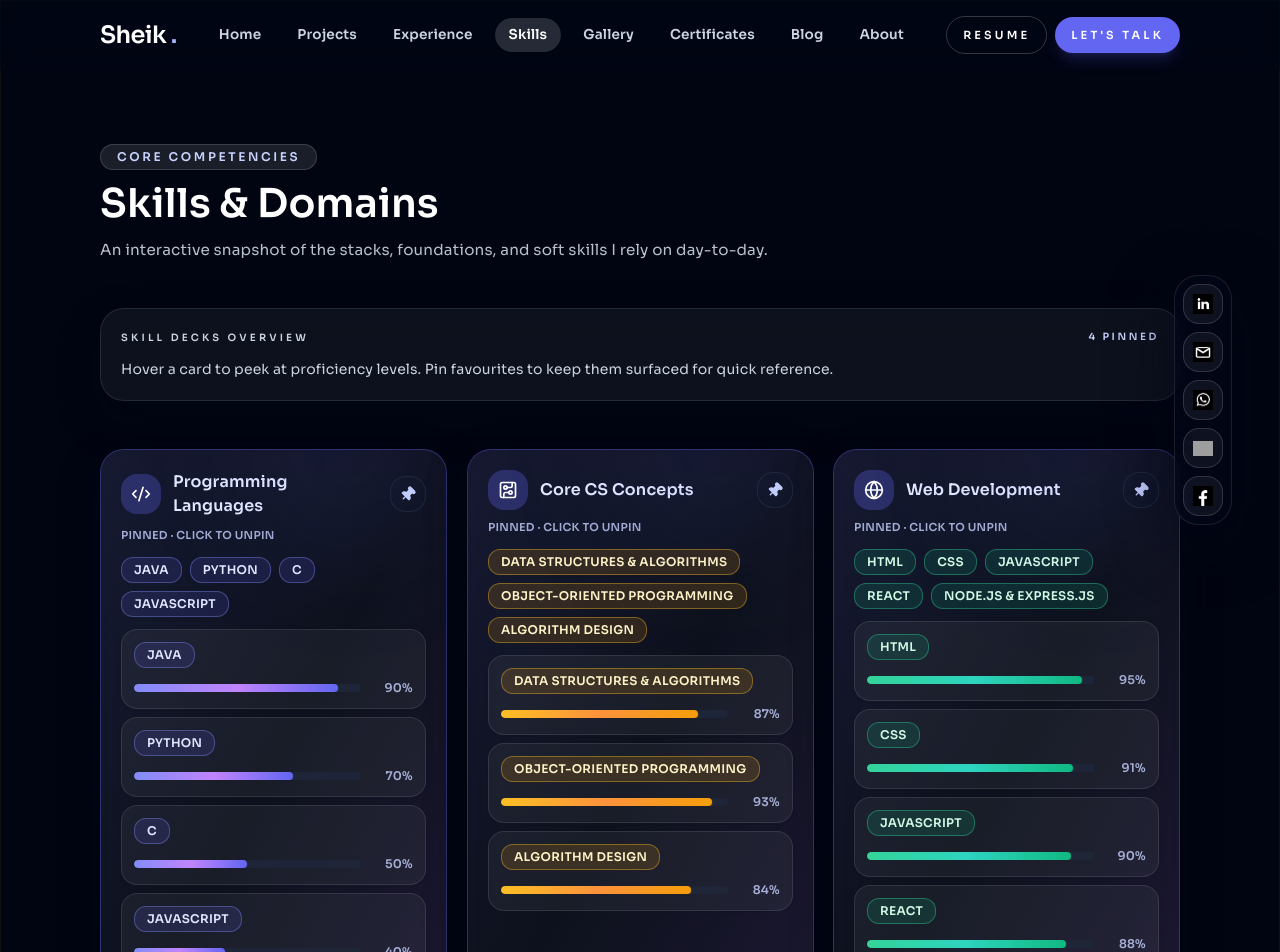
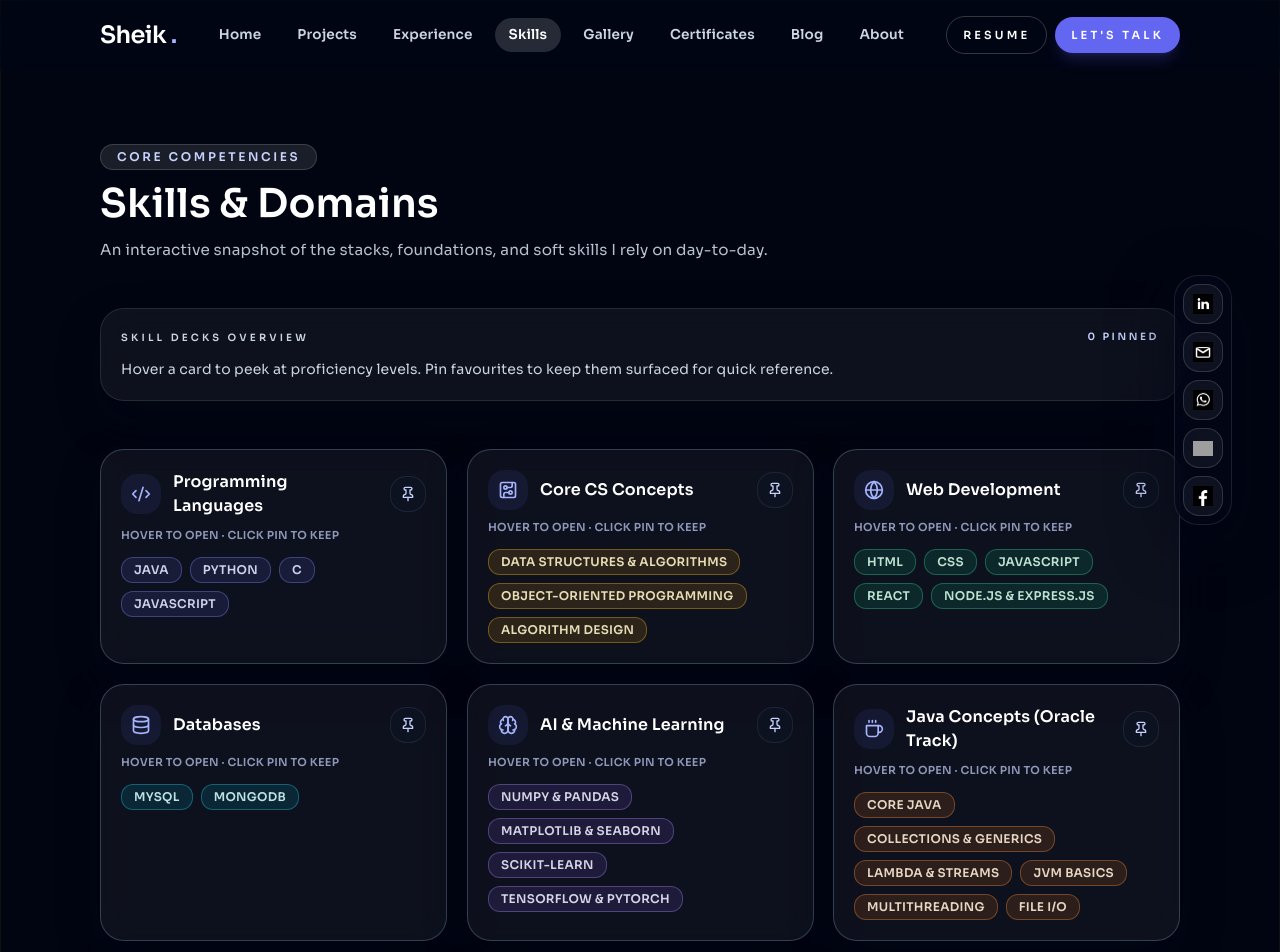
Before and after one commit to SHEIKABDULLAHPM/sheik-portfolio, a React (Vite) app: page /skills in a window 1280 px wide. Shown: the top 952 px of the page. Built offline with nearby package versions, Linux system fonts and the light colour scheme; grey boxes are pictures that could not be loaded.

Commit message:
feat: initialize portfolio site

```diff
--- a/index.html
+++ b/index.html
@@ -2,17 +2,17 @@
 <html lang="en">
   <head>
     <meta charset="UTF-8" />
-    <link rel="icon" type="image/svg+xml" href="/vite.svg" />
+    <link rel="icon" type="image/svg+xml" href="src\assets\logo\logo-sheik abdullah.png" />
     <meta name="viewport" content="width=device-width, initial-scale=1.0" />
     <title data-default>Peer Sheik Abdullah · Portfolio</title>
     <meta name="description" content="Modern portfolio for Peer Sheik Abdullah — showcasing product-focused engineering work, case studies, and ways to collaborate." />
     <meta property="og:title" content="Peer Sheik Abdullah · Product-Focused Engineer" />
     <meta property="og:description" content="Browse projects, certifications, and experience across AI, frontend, and data storytelling." />
-    <meta property="og:image" content="/vite.svg" />
+    <meta property="og:image" content="/sa-mark.svg" />
     <meta name="twitter:card" content="summary_large_image">
     <meta name="twitter:title" content="Peer Sheik Abdullah · Product-Focused Engineer" />
     <meta name="twitter:description" content="A cohesive view of my projects, tools, and internship experience." />
-    <meta name="twitter:image" content="/vite.svg" />
+    <meta name="twitter:image" content="src\assets\logo\logo-sheik abdullah.png" />
 </head>
   <body>
     <div id="root"></div>
--- a/src/components/SkillCard.jsx
+++ b/src/components/SkillCard.jsx
@@ -38,7 +38,8 @@ const SkillCard = ({
 }) => {
   const skillItems = items ?? [];
   const hasDetails = skillItems.length > 0;
-  const isExpanded = isPinned || expanded;
+  const isExpanded = Boolean(expanded);
+  const isHoverExpanded = isExpanded && !isPinned;
 
   const {
     chipBg = 'bg-indigo-500/15',
@@ -52,45 +53,35 @@ const SkillCard = ({
 
   const handleKeyDown = useCallback(
     (event) => {
-      if (!hasDetails) {
+      if (!hasDetails || (event.key !== 'Enter' && event.key !== ' ')) {
         return;
       }
-      if (event.key === 'Enter' || event.key === ' ') {
-        event.preventDefault();
-        if (onPinToggle) {
-          onPinToggle();
-        } else if (onHoverChange) {
-          onHoverChange(!isExpanded);
-        }
+      event.preventDefault();
+      if (onPinToggle) {
+        onPinToggle();
       }
     },
-    [hasDetails, isExpanded, onHoverChange, onPinToggle]
+    [hasDetails, onPinToggle]
   );
 
   const isHoverable = hasDetails;
   const helperText = isPinned
     ? 'Pinned · click to unpin'
-    : isExpanded
-      ? 'Hover away to hide'
-      : 'Click to pin or hover to preview';
+    : isHoverExpanded
+      ? 'Hovering · move away to hide'
+      : 'Hover to open · click pin to keep';
 
   const handleActivate = useCallback(
     (event) => {
-      if (!hasDetails) {
+      if (!hasDetails || !onPinToggle) {
         return;
       }
       if (event) {
         event.preventDefault();
       }
-      if (onPinToggle) {
-        onPinToggle();
-        return;
-      }
-      if (onHoverChange) {
-        onHoverChange(!isExpanded);
-      }
+      onPinToggle();
     },
-    [hasDetails, isExpanded, onHoverChange, onPinToggle]
+    [hasDetails, onPinToggle]
   );
 
   const handlePinToggle = useCallback(
@@ -119,6 +110,8 @@ const SkillCard = ({
     onHoverChange(false);
   }, [hasDetails, onHoverChange]);
 
+  const borderColor = isExpanded ? 'rgba(99, 102, 241, 0.4)' : 'rgba(71, 85, 105, 0.7)';
+
   return (
     <motion.div
       className={`group relative flex h-full flex-col overflow-hidden rounded-[24px] border border-white/12 bg-white/5 p-4 shadow-[0_18px_40px_rgba(2,6,23,0.45)] backdrop-blur-lg will-change-transform sm:p-5 ${
@@ -126,7 +119,7 @@ const SkillCard = ({
       }`}
       style={{ transition: 'border-color 0.4s cubic-bezier(0.4, 0, 0.2, 1), box-shadow 0.4s cubic-bezier(0.4, 0, 0.2, 1), background-color 0.4s cubic-bezier(0.4, 0, 0.2, 1)' }}
       initial={{ opacity: 0, y: 20 }}
-      animate={{ opacity: 1, y: 0, borderColor: isExpanded ? 'rgba(99, 102, 241, 0.4)' : 'rgba(71, 85, 105, 0.7)' }}
+      animate={{ opacity: 1, y: 0, borderColor }}
       whileHover={isHoverable ? { scale: 1.01, y: -4 } : {}}
       whileTap={isHoverable ? { scale: 0.985 } : {}}
       transition={{ type: 'spring', stiffness: 260, damping: 34, mass: 0.6 }}
@@ -185,7 +178,7 @@ const SkillCard = ({
         <>
           <motion.p
             className={`relative mt-2 text-[11px] font-semibold uppercase tracking-wide ${
-              isExpanded ? 'text-indigo-200/80' : 'text-indigo-200/70'
+              isPinned ? 'text-indigo-200/85' : isHoverExpanded ? 'text-indigo-200/80' : 'text-indigo-200/70'
             }`}
             style={{ transition: 'color 0.4s cubic-bezier(0.4, 0, 0.2, 1)' }}
             initial={{ opacity: 0 }}
--- a/src/pages/SkillsPage.jsx
+++ b/src/pages/SkillsPage.jsx
@@ -1,4 +1,4 @@
-import { useMemo, useState } from 'react';
+import { useState } from 'react';
 import { Brain, CircuitBoard, Code2, Coffee, Database, Globe, Users, Wrench } from 'lucide-react';
 import PageHeader from '../components/PageHeader.jsx';
 import SkillCard from '../components/SkillCard.jsx';
@@ -91,14 +91,8 @@ const accentMap = {
 };
 
 const SkillsPage = () => {
-	const [pinnedIds, setPinnedIds] = useState(() => skillDecks.filter((deck) => deck.defaultPinned).map((deck) => deck.id));
+	const [pinnedIds, setPinnedIds] = useState([]);
 	const [hoveredId, setHoveredId] = useState(null);
-
-	const orderedDecks = useMemo(() => {
-		const pinnedDecks = skillDecks.filter((deck) => pinnedIds.includes(deck.id));
-		const unpinnedDecks = skillDecks.filter((deck) => !pinnedIds.includes(deck.id));
-		return [...pinnedDecks, ...unpinnedDecks];
-	}, [pinnedIds]);
 
 	const togglePin = (id) => {
 		setPinnedIds((prev) => {
@@ -136,16 +130,18 @@ const SkillsPage = () => {
 				</p>
 			</section>
 			<div className="grid grid-cols-1 gap-5 sm:grid-cols-2 xl:grid-cols-3">
-				{orderedDecks.map((deck) => {
+				{skillDecks.map((deck) => {
 					const Icon = iconMap[deck.id] ?? Code2;
 					const isPinned = pinnedIds.includes(deck.id);
+					const isHovered = hoveredId === deck.id;
+					const isExpanded = isPinned || isHovered;
 					return (
 						<SkillCard
 							key={deck.id}
 							title={deck.title}
 							icon={Icon}
 							items={deck.items}
-							expanded={hoveredId === deck.id}
+							expanded={isExpanded}
 							onHoverChange={(isHovering) => setHoverState(deck.id, isHovering)}
 							isPinned={isPinned}
 							onPinToggle={() => togglePin(deck.id)}
```
Also changed, not shown: public/sa-mark.svg (added).
